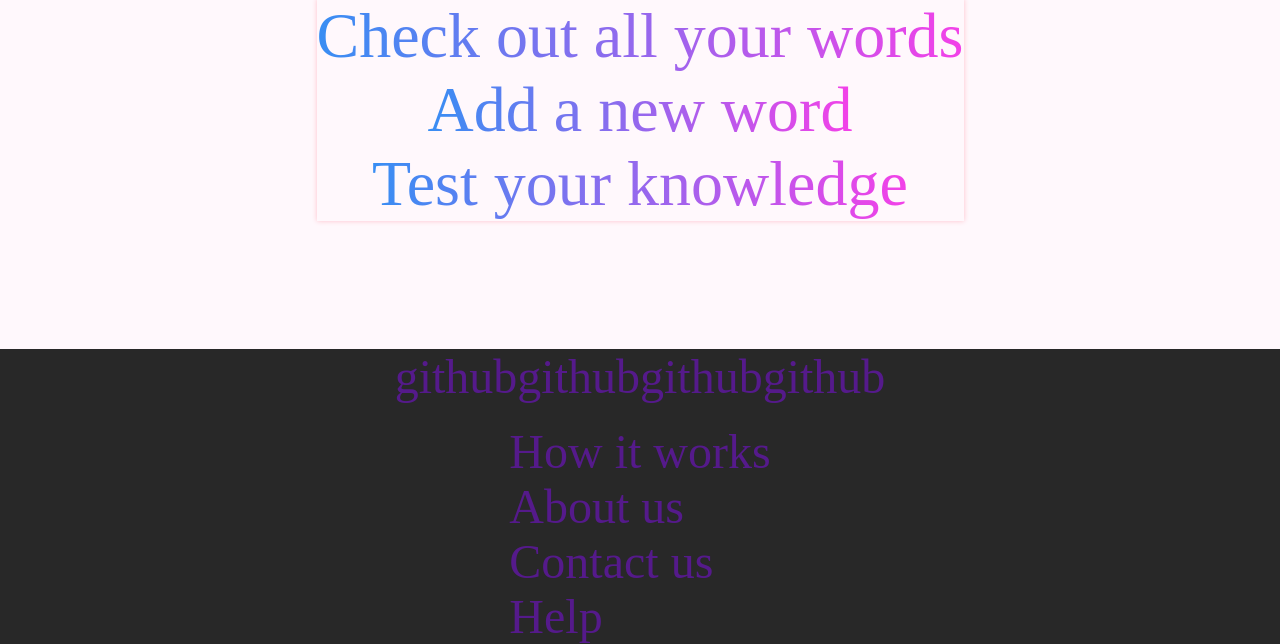
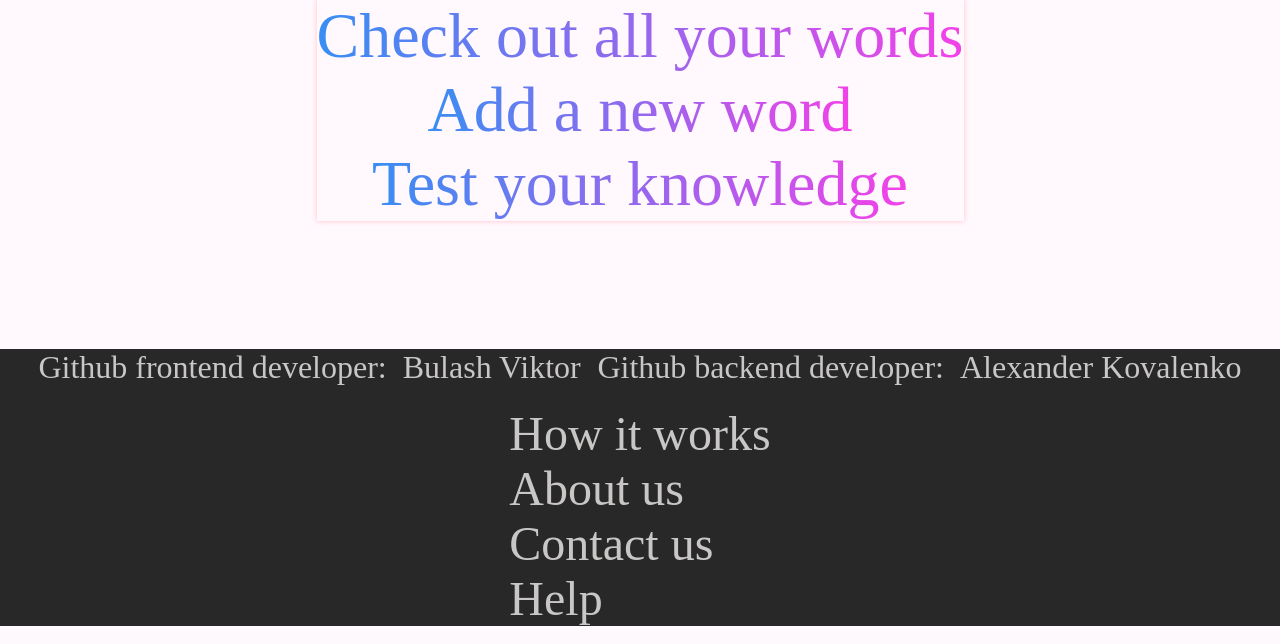
Before and after one commit to ViktorJun/Learning-English-Words, a Django app: page / in a window 1280 px wide. Shown: the part 332-976 px from the top of the page. Run offline with Django 4.2, Linux system fonts and the light colour scheme.

Commit message:
footer fix

```diff
--- a/base/static/style_home.css
+++ b/base/static/style_home.css
@@ -114,15 +114,17 @@ a.text_div_a:hover{
     display: flex;
     margin: 10% 0 0 0;
     background-color: #282828;
-    font-size: 3rem;
     justify-content: center;
     flex-direction: column;
-
 }
 
 .footer_row{
     display: flex;
-    justify-content: center;
+    /*justify-content: center;*/
+    justify-content: space-between;
+    margin: 0 3% 0 3%;
+    font-size: 2rem;
+    color: #c9c6c6;
 }
 
 .footer_cont{
@@ -135,6 +137,7 @@ a.text_div_a:hover{
     flex-direction: column;
     align-items: center;
     margin-top: 20px;
+    font-size: 3rem;
 }
 
 .footer_inf{
@@ -144,8 +147,24 @@ a.text_div_a:hover{
 
 
 
-.test{
+.footer_li_frontend{
+    margin-right: 1rem;
+}
 
+.footer_li_backend{
+    margin-right: 1rem;
+}
+
+a.footer_cont_a{
+    color: #c9c6c6;
+}
+
+a.footer_cont_a:hover{
+    color: #989595;
+}
+
+a.footer_inf_a{
+    color: #c9c6c6;
 }
 
 /*/footer*/
--- a/base/templates/base/home.html
+++ b/base/templates/base/home.html
@@ -48,19 +48,21 @@
     <div class="footer_base">
         <div class="footer_row">
             <ul class="footer_cont">
-                <li class="test"><a href="" class="footer_cont_a">github</a></li>
-                <li><a href="" class="footer_cont_a">github</a></li>
-                <li><a href="" class="footer_cont_a">github</a></li>
-                <li><a href="" class="footer_cont_a">github</a></li>
+                <li class="footer_li_frontend">Github frontend developer: </li>
+                <li><a href="https://github.com/ViktorJun" class="footer_cont_a">Bulash Viktor</a></li>
+            </ul>
+            <ul class="footer_cont">
+                <li class="footer_li_backend">Github backend developer: </li>
+                <li><a href="https://github.com/SasAlexx" class="footer_cont_a">Alexander Kovalenko</a></li>
             </ul>
         </div>
         <div class="footer_column">
             <ul class="footer_inf">
-                <li><a href="" class="footer_li_a">How it works</a></li>
+                <li><a href="" class="footer_inf_a">How it works</a></li>
                 <hr class="hr">
-                <li><a href="" class="footer_li_a">About us</a></li>
-                <li><a href="" class="footer_li_a">Contact us</a></li>
-                <li><a href="" class="footer_li_a">Help</a></li>
+                <li><a href="" class="footer_inf_a">About us</a></li>
+                <li><a href="" class="footer_inf_a">Contact us</a></li>
+                <li><a href="" class="footer_inf_a">Help</a></li>
             </ul>
         </div>
     </div>
```
